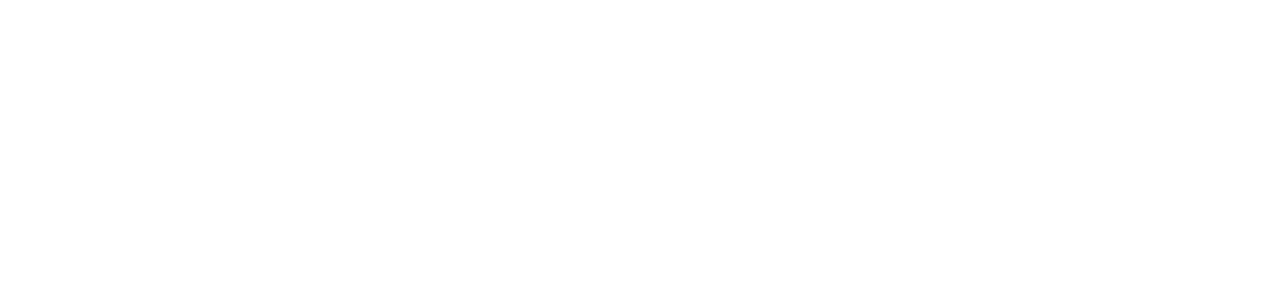
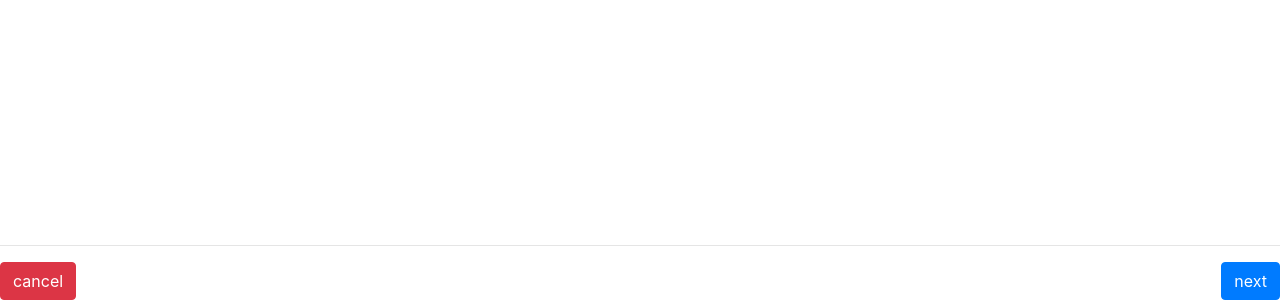
Before and after one commit to petreleon/web-installer, a Vue app: page / in a window 1280 px wide. Shown: the part 500-800 px from the top of the page. Built offline with nearby package versions, Linux system fonts and the light colour scheme.

Commit message:
add buttons for cancel and next

```diff
--- a/src/views/Home.vue
+++ b/src/views/Home.vue
@@ -1,6 +1,15 @@
 <template>
+<div>
   <div class="home">
   </div>
+  <div class="footer">
+    <hr/>
+    <div class="d-flex">
+      <b-button variant="danger" class="mr-auto">cancel</b-button>
+      <b-button variant="primary">next</b-button>
+    </div>
+  </div>
+</div>
 </template>
 
 <script>
@@ -10,3 +19,10 @@ export default {
   name: 'home'
 }
 </script>
+<style>
+.footer {
+    position: fixed;
+    bottom: 0;
+    width: 100%;
+}
+</style>
```
